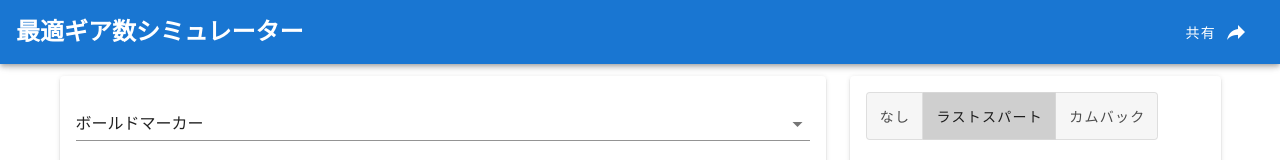
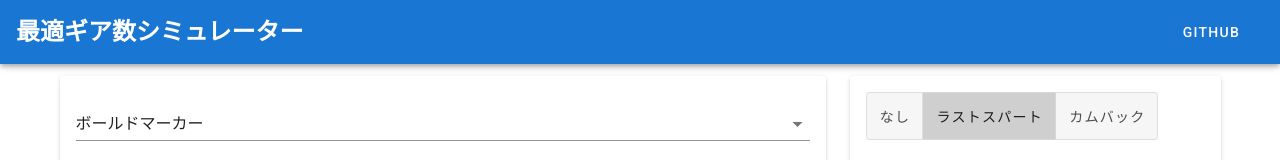
Before and after one commit to nakario/splatoon-best-gear, a Vue app: page / in a window 1280 px wide. Shown: the top 160 px of the page. Built offline with nearby package versions, Linux system fonts and the light colour scheme.

Commit message:
Add a link to github repo

```diff
--- a/src/App.vue
+++ b/src/App.vue
@@ -10,12 +10,11 @@
       <v-spacer></v-spacer>
 
       <v-btn
-        href="https://github.com/vuetifyjs/vuetify/releases/latest"
+        href="https://github.com/nakario/splatoon-best-gear"
         target="_blank"
         text
       >
-        <span class="mr-2">共有</span>
-        <v-icon>mdi-share</v-icon>
+        <span class="mr-2">GitHub</span>
       </v-btn>
     </v-app-bar>
 
```
